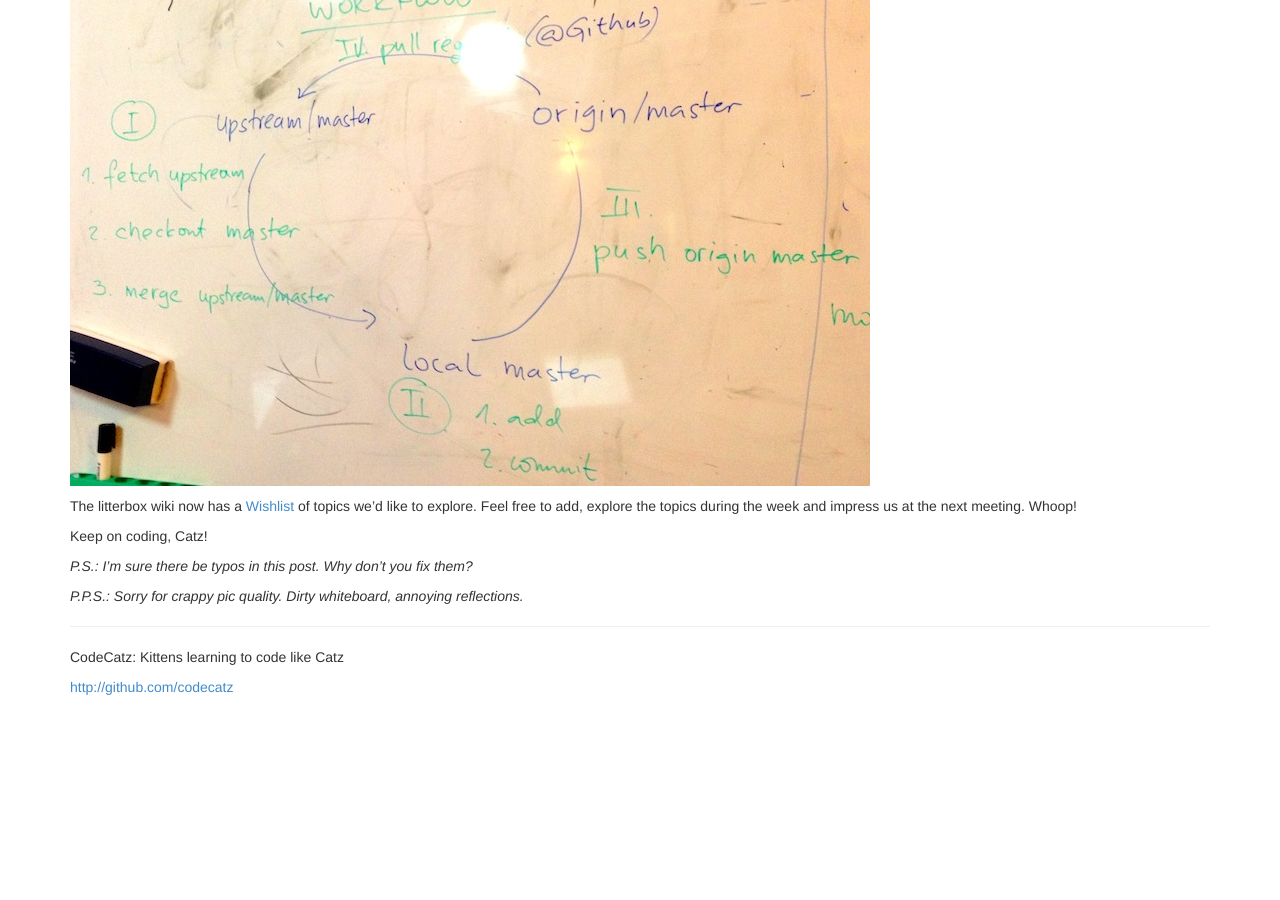
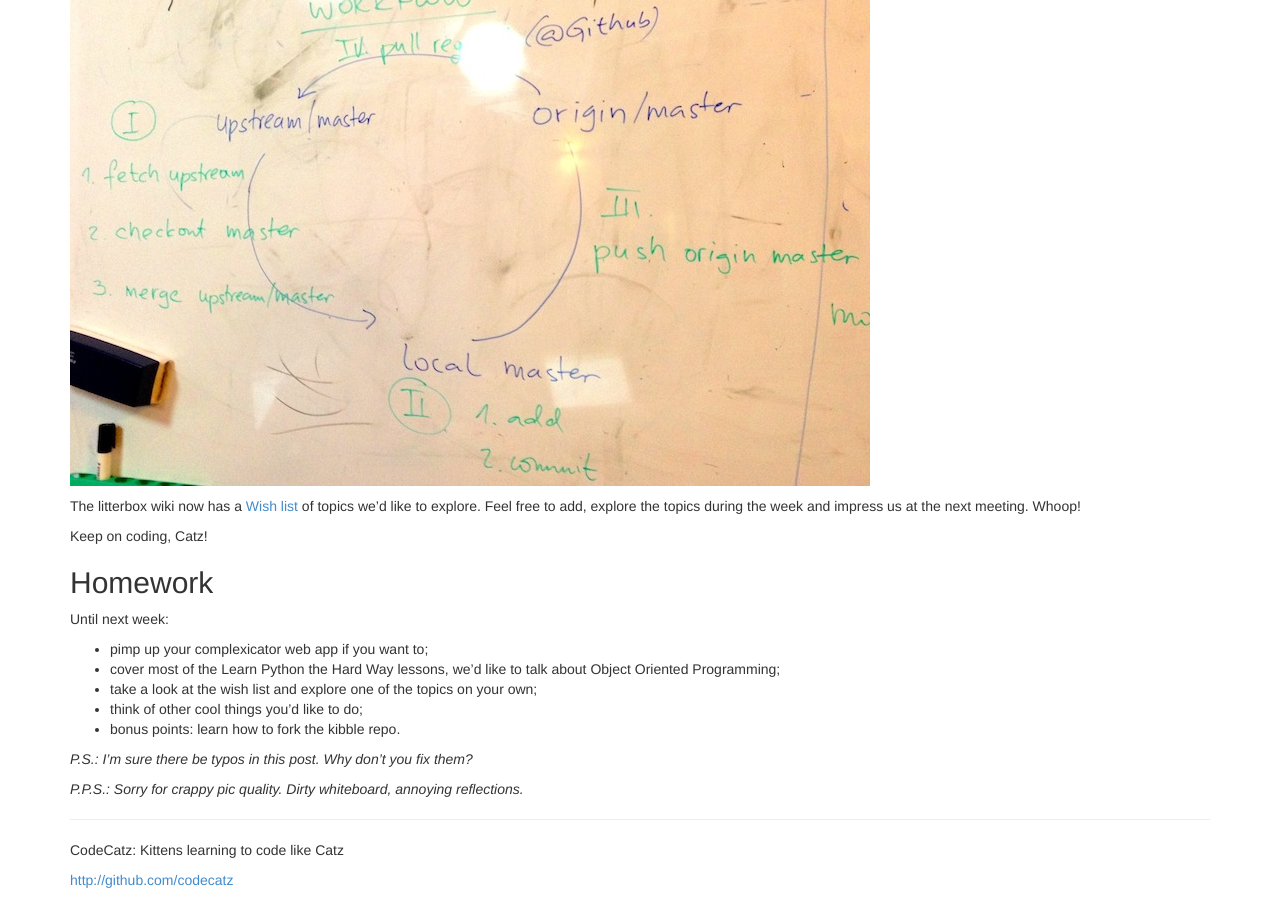
Before and after one commit to CodeCatz/codecatz.github.io, a Jekyll site: the page built from _posts/2013-08-21-meetup-6-notes.markdown, in a window 1280 px wide and 900 px high, scrolled down 2032 px. Built offline with Jekyll 4.4.1, drawn with Linux system fonts in a browser that asks for light colours; Markdown is read by kramdown in place of the engine named in the settings; before the commit the page ends 2739 px from its top, so only the background shows below that.

Commit message:
added homework to meeting 6

```diff
--- a/_posts/2013-08-21-meetup-6-notes.markdown
+++ b/_posts/2013-08-21-meetup-6-notes.markdown
@@ -21,10 +21,19 @@ Yeah, it sounds a bit complicated, but it will be kitten play once you get it in
 
 ![Git forking workflow]({{ site.url }}/assets/img/git-fork-workflow.jpg)
 
-The litterbox wiki now has a [Wishlist](https://github.com/CodeCatz/litterbox/wiki/Wish-list-and--ideas) of topics we'd like to explore. Feel free to add, explore the topics during the week and impress us at the next meeting. Whoop!
+The litterbox wiki now has a [Wish list](https://github.com/CodeCatz/litterbox/wiki/Wish-list-and--ideas) of topics we'd like to explore. Feel free to add, explore the topics during the week and impress us at the next meeting. Whoop!
 
 Keep on coding, Catz!
 
+## Homework
+
+Until next week:
+
+- pimp up your complexicator web app if you want to;
+- cover most of the Learn Python the Hard Way lessons, we'd like to talk about Object Oriented Programming;
+- take a look at the wish list and explore one of the topics on your own;
+- think of other cool things you'd like to do;
+- bonus points: learn how to fork the kibble repo.
 
 
 *P.S.: I'm sure there be typos in this post. Why don't you fix them?*
```
Also changed, not shown: 2 other files.
